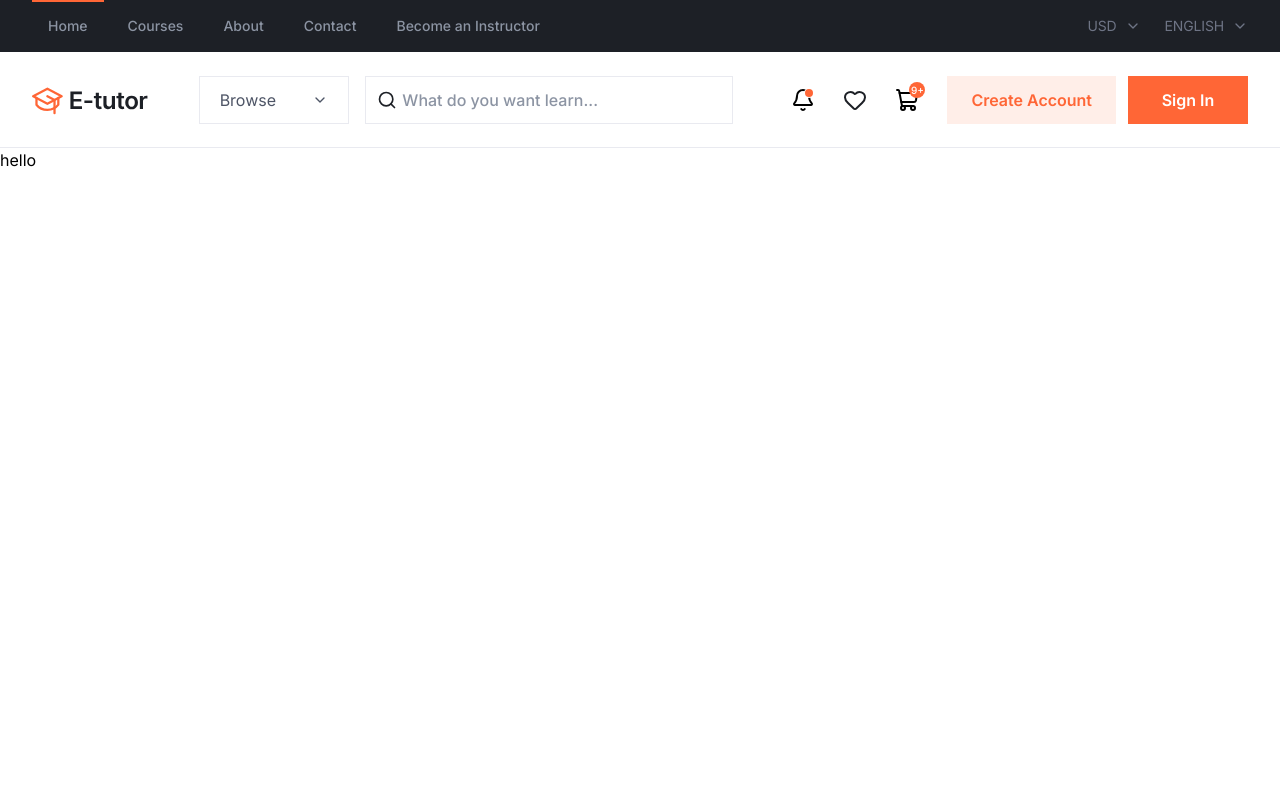
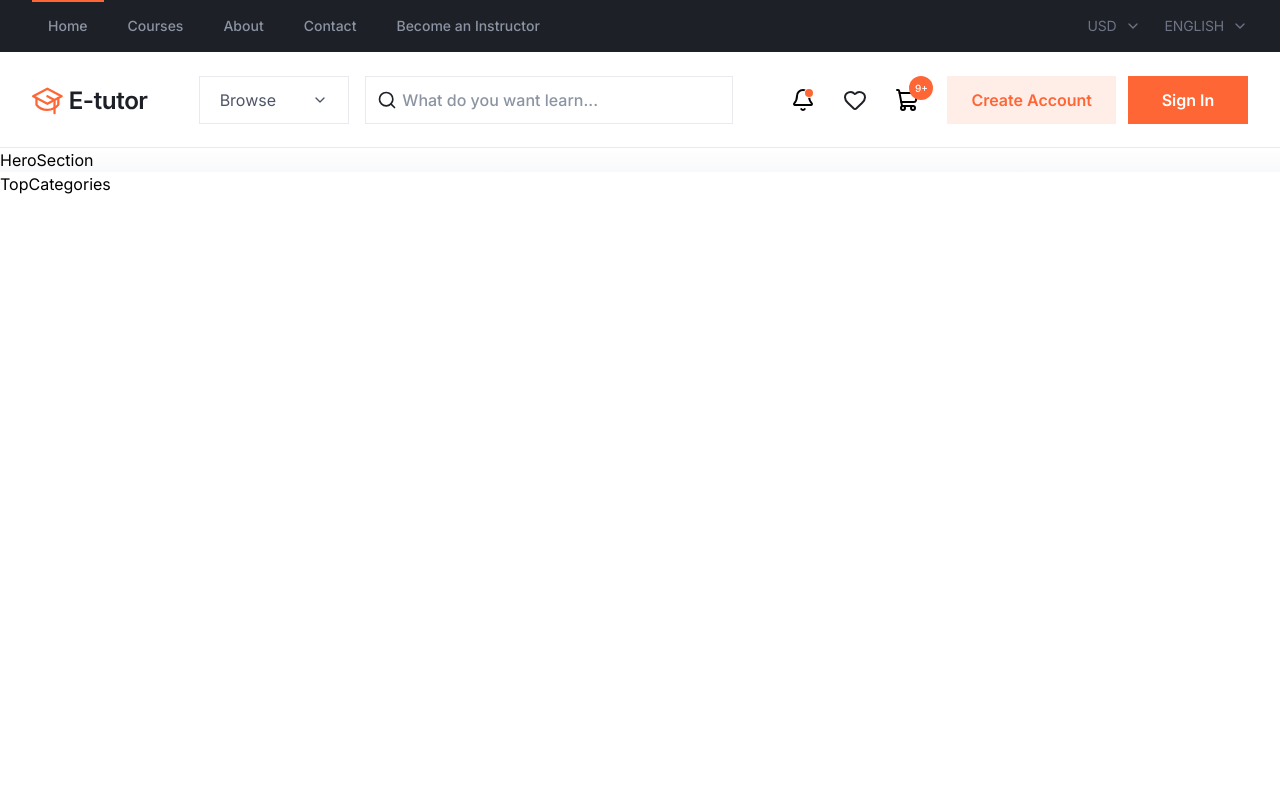
Before and after one commit to Ahmed-Sadek89/lms-train, a Next.js app: page / in a window 1280 px wide. Shown: the top 800 px of the page. Built offline with nearby package versions, Linux system fonts and the light colour scheme.

Commit message:
feat: structure for hompage

```diff
--- a/app/(public)/page.tsx
+++ b/app/(public)/page.tsx
@@ -1,8 +1,7 @@
+import HomepageWrapper from "@/components/homepage";
 
 export default function Home() {
   return (
-    <div>
-      hello
-    </div>
+    <HomepageWrapper />
   );
 }
--- a/app/globals.css
+++ b/app/globals.css
@@ -61,6 +61,10 @@
   --color-error-300: rgb(238 143 143);
   --color-error-200: rgb(244 200 200);
   --color-error-100: rgb(255 240 240);
+
+  --background-image-hero-section: linear-gradient(180deg,
+      rgba(240, 242, 245, 0) 0.02%,
+      #F0F2F5 220.8%);
 
   --shadow-topnav: inset 0px 2px 0px 0px #FF6636;
   --shadow-link: 0px 2px 0px 0px #FF6636 inset;
--- /dev/null
+++ b/components/homepage/components/hero-section/index.tsx
@@ -0,0 +1,10 @@
+
+const HeroSection = () => {
+    return (
+        <section className='bg-hero-section '>
+            HeroSection
+        </section>
+    )
+}
+
+export default HeroSection
--- /dev/null
+++ b/components/homepage/components/top-category/index.tsx
@@ -0,0 +1,11 @@
+import React from 'react'
+
+const TopCategories = () => {
+    return (
+        <section>
+            TopCategories
+        </section>
+    )
+}
+
+export default TopCategories
--- /dev/null
+++ b/components/homepage/index.tsx
@@ -0,0 +1,13 @@
+import HeroSection from './components/hero-section'
+import TopCategories from './components/top-category'
+
+const HomepageWrapper = () => {
+    return (
+        <>
+            <HeroSection />
+            <TopCategories />
+        </>
+    )
+}
+
+export default HomepageWrapper
--- a/components/layout/header/public-header/components/first-nav/badge-icon.tsx
+++ b/components/layout/header/public-header/components/first-nav/badge-icon.tsx
@@ -19,7 +19,7 @@ const BadgeIcon = ({
                         cn(
                             'bg-primary-500 ',
                             number ?
-                                "group-data-[size=default]/avatar:size-4 font-body-tiny-500 text-white p-0.75 ring-0 -top-0.5 flex items-center justify-center left-4.5"
+                                "group-data-[size=default]/avatar:size-6 font-body-tiny-500 text-white p-0.75 ring-0 -top-2 flex items-center justify-center left-4.5"
                                 : "group-data-[size=default]/avatar:size-2 top-1.25 left-4.5 ring-white ring"
                         )
                     }
```
